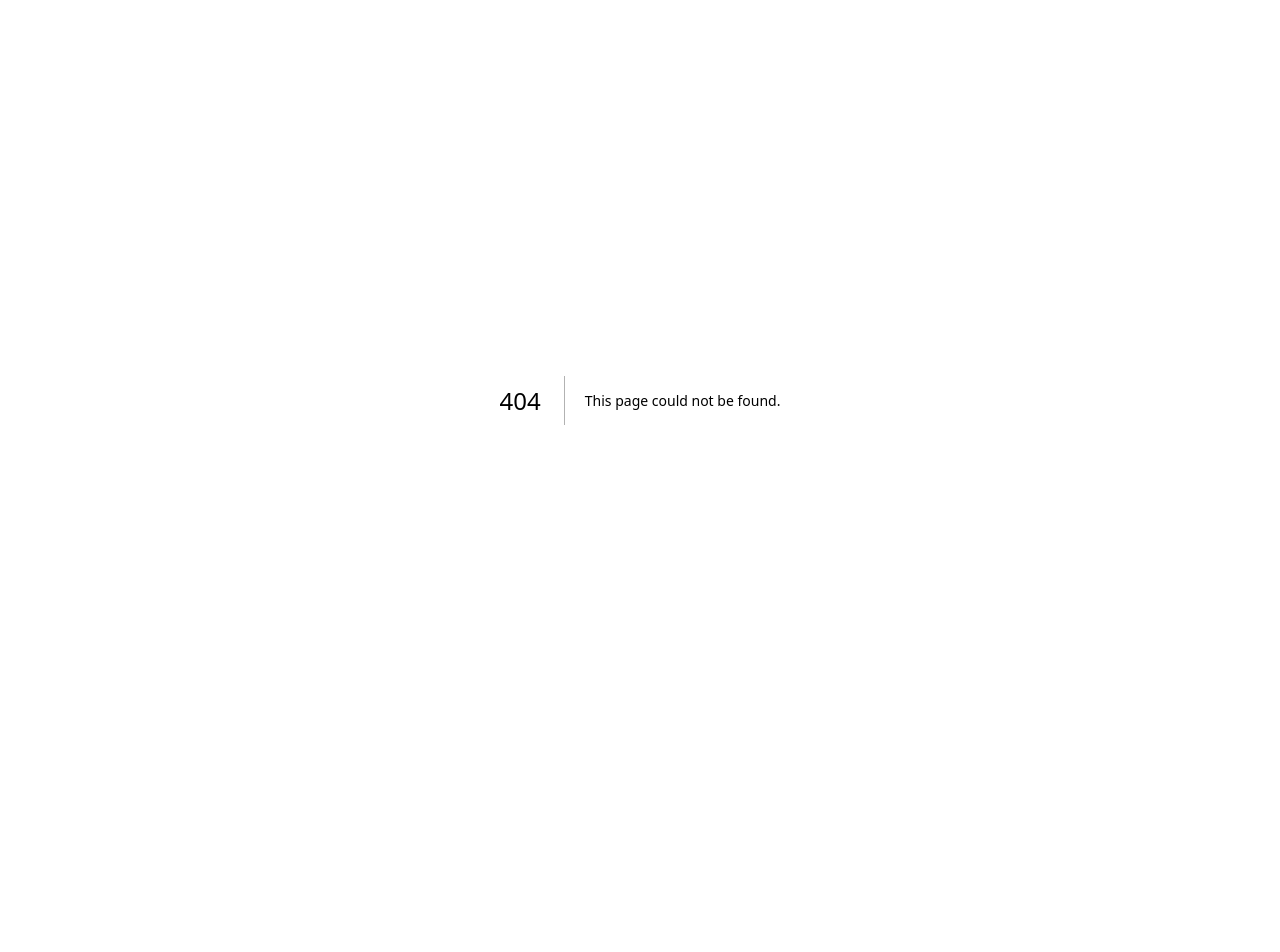
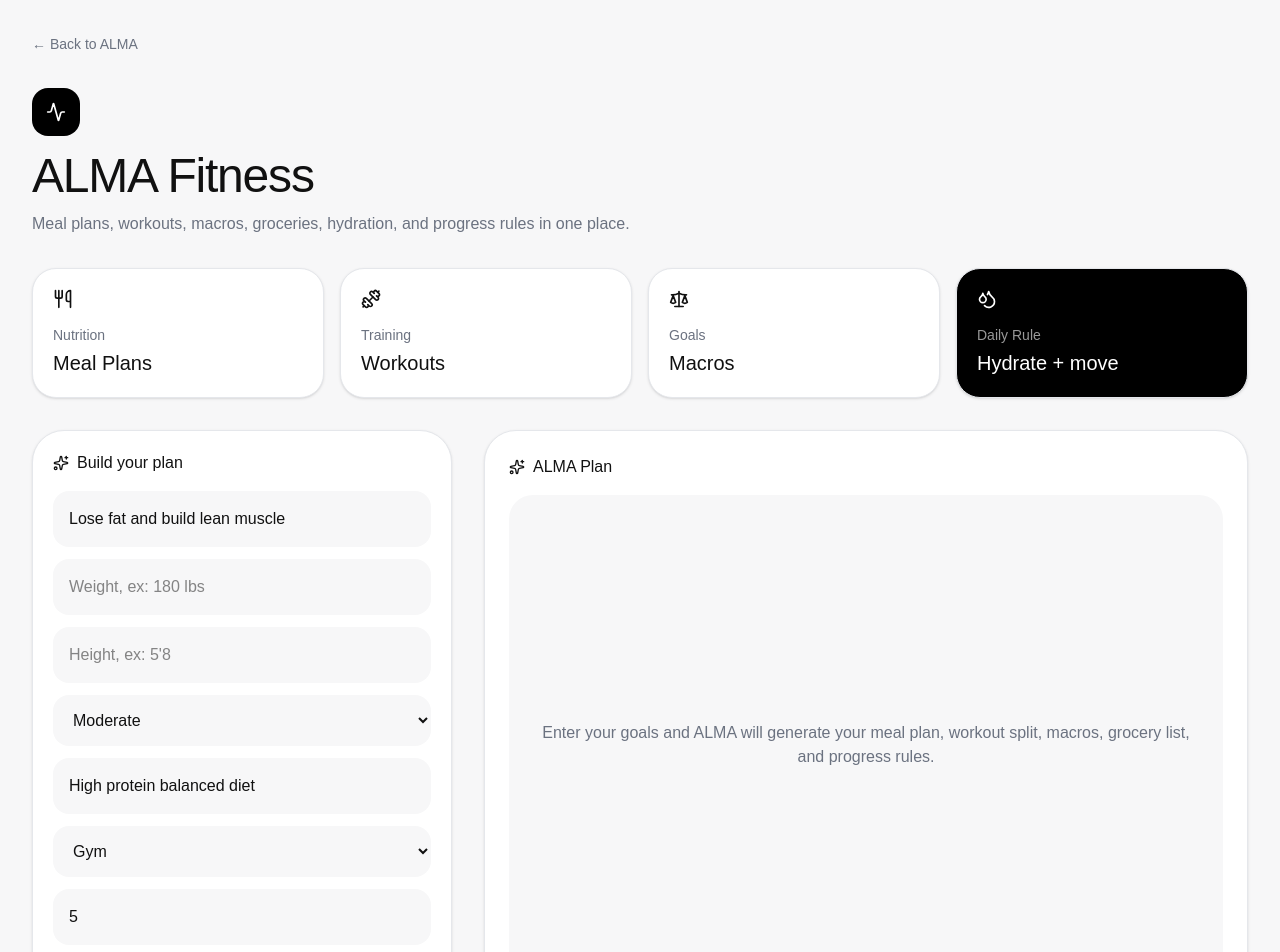
Before and after one commit to seaintCO/usaalma, a Next.js app: page /fitness in a window 1280 px wide. Before the commit this address had no page. Shown: the top 952 px of the page. Before the commit the page ends 800 px from the top, so only its background shows below. Built offline with nearby package versions, Linux system fonts and the light colour scheme.

Commit message:
Add ALMA Fitness module

```diff
--- /dev/null
+++ b/app/api/fitness/generate/route.ts
@@ -0,0 +1,73 @@
+import { NextResponse } from "next/server";
+import OpenAI from "openai";
+import { requirePaidUser } from "@/lib/api/requirePaidUser";
+
+export async function POST(req: Request) {
+  const { error } = await requirePaidUser();
+  if (error) return error;
+
+  const data = await req.json();
+
+  if (!process.env.OPENAI_API_KEY) {
+    return NextResponse.json({ error: "Missing OPENAI_API_KEY" }, { status: 500 });
+  }
+
+  const client = new OpenAI({ apiKey: process.env.OPENAI_API_KEY });
+
+  const result:any = await client.responses.create({
+    model: process.env.ALMA_MODEL || "gpt-5.5",
+    input: `
+You are ALMA Fitness, a premium health, meal planning, and workout assistant.
+
+Create a personalized plan from this data:
+
+Goal: ${data.goal}
+Weight: ${data.weight}
+Height: ${data.height}
+Activity level: ${data.activity}
+Diet preference: ${data.diet}
+Workout equipment: ${data.equipment}
+Days per week: ${data.days}
+Notes: ${data.notes}
+
+Create a classy, practical plan.
+
+Do not use markdown hashtags.
+Do not use asterisks.
+Do not sound robotic.
+
+Use this structure:
+
+Daily Target
+Calories:
+Protein:
+Carbs:
+Fats:
+Water:
+
+Meal Plan
+Breakfast:
+Lunch:
+Dinner:
+Snacks:
+
+Workout Plan
+Day 1:
+Day 2:
+Day 3:
+Day 4:
+Day 5:
+
+Grocery List
+List the main foods to buy.
+
+Progress Rules
+Explain how to adjust weekly.
+
+Important Note
+This is general wellness guidance, not medical advice.
+`
+  });
+
+  return NextResponse.json({ success: true, plan: result.output_text });
+}
--- a/app/dashboard/page.tsx
+++ b/app/dashboard/page.tsx
@@ -3,7 +3,7 @@
 import {
   ArrowUp, Calendar, CheckCircle2, CreditCard, FileText, FolderOpen,
   Menu, Mic, Paperclip, PenSquare, PlusCircle, ReceiptText,
-  Search, Settings, Store, Users, ImageIcon, Camera
+  Search, Settings, Store, Users, ImageIcon, Camera, Activity
 } from "lucide-react";
 import { useEffect, useRef, useState } from "react";
 
@@ -281,6 +281,7 @@ export default function DashboardPage() {
 
           <div className="mx-2 my-6 h-px bg-[#E5E7EB]" />
 
+          <a href="/fitness" className="flex items-center gap-2.5 rounded-lg px-2 py-1.5 text-[#6B7280] hover:bg-gray-200 hover:text-black"><Activity className="h-4 w-4" />Fitness</a>
           <a href="/finance" className="flex items-center gap-2.5 rounded-lg px-2 py-1.5 text-[#6B7280] hover:bg-gray-200 hover:text-black"><CreditCard className="h-4 w-4" />Finance</a>
           <a href="/images" className="flex items-center gap-2.5 rounded-lg px-2 py-1.5 text-[#6B7280] hover:bg-gray-200 hover:text-black"><ImageIcon className="h-4 w-4" />Images</a>
           <a href="/creative" className="flex items-center gap-2.5 rounded-lg px-2 py-1.5 text-[#6B7280] hover:bg-gray-200 hover:text-black"><Settings className="h-4 w-4" />Creative Studio</a>
--- /dev/null
+++ b/app/fitness/page.tsx
@@ -0,0 +1,146 @@
+"use client";
+
+import { useState } from "react";
+import { Activity, Dumbbell, Sparkles, Utensils, Droplets, Scale } from "lucide-react";
+
+function cleanText(text:string) {
+  return text.replace(/^#{1,6}\s?/gm, "").replace(/\*\*/g, "").replace(/\*/g, "").trim();
+}
+
+export default function FitnessPage() {
+  const [form, setForm] = useState({
+    goal: "Lose fat and build lean muscle",
+    weight: "",
+    height: "",
+    activity: "Moderate",
+    diet: "High protein balanced diet",
+    equipment: "Gym",
+    days: "5",
+    notes: "",
+  });
+
+  const [plan, setPlan] = useState("");
+  const [loading, setLoading] = useState(false);
+
+  async function generatePlan() {
+    setLoading(true);
+    setPlan("");
+
+    const res = await fetch("/api/fitness/generate", {
+      method: "POST",
+      headers: { "Content-Type": "application/json" },
+      body: JSON.stringify(form),
+    });
+
+    const data = await res.json();
+    setPlan(data.plan || data.error || "Could not generate plan.");
+    setLoading(false);
+  }
+
+  function update(key:string, value:string) {
+    setForm((prev) => ({ ...prev, [key]: value }));
+  }
+
+  return (
+    <main className="min-h-screen bg-[#F7F7F8] px-4 py-8 text-[#111111] md:px-8">
+      <div className="mx-auto max-w-7xl">
+        <a href="/dashboard" className="text-sm text-[#6B7280] hover:text-black">← Back to ALMA</a>
+
+        <div className="mt-8 flex flex-col justify-between gap-6 md:flex-row md:items-end">
+          <div>
+            <div className="mb-4 flex h-12 w-12 items-center justify-center rounded-2xl bg-black text-white">
+              <Activity className="h-5 w-5" />
+            </div>
+            <h1 className="text-4xl font-medium tracking-tight md:text-5xl">ALMA Fitness</h1>
+            <p className="mt-3 max-w-2xl text-[#6B7280]">
+              Meal plans, workouts, macros, groceries, hydration, and progress rules in one place.
+            </p>
+          </div>
+        </div>
+
+        <section className="mt-8 grid gap-4 md:grid-cols-4">
+          <div className="rounded-[1.5rem] border border-[#E5E7EB] bg-white p-5 shadow-sm">
+            <Utensils className="mb-4 h-5 w-5" />
+            <div className="text-sm text-[#6B7280]">Nutrition</div>
+            <div className="mt-1 text-xl font-medium">Meal Plans</div>
+          </div>
+
+          <div className="rounded-[1.5rem] border border-[#E5E7EB] bg-white p-5 shadow-sm">
+            <Dumbbell className="mb-4 h-5 w-5" />
+            <div className="text-sm text-[#6B7280]">Training</div>
+            <div className="mt-1 text-xl font-medium">Workouts</div>
+          </div>
+
+          <div className="rounded-[1.5rem] border border-[#E5E7EB] bg-white p-5 shadow-sm">
+            <Scale className="mb-4 h-5 w-5" />
+            <div className="text-sm text-[#6B7280]">Goals</div>
+            <div className="mt-1 text-xl font-medium">Macros</div>
+          </div>
+
+          <div className="rounded-[1.5rem] border border-[#E5E7EB] bg-black p-5 text-white shadow-sm">
+            <Droplets className="mb-4 h-5 w-5" />
+            <div className="text-sm text-white/60">Daily Rule</div>
+            <div className="mt-1 text-xl font-medium">Hydrate + move</div>
+          </div>
+        </section>
+
+        <div className="mt-8 grid gap-8 lg:grid-cols-[420px_1fr]">
+          <section className="rounded-[2rem] border border-[#E5E7EB] bg-white p-5 shadow-sm">
+            <div className="mb-4 flex items-center gap-2 font-medium">
+              <Sparkles className="h-4 w-4" />
+              Build your plan
+            </div>
+
+            <div className="space-y-3">
+              <input value={form.goal} onChange={(e) => update("goal", e.target.value)} placeholder="Goal" className="w-full rounded-2xl bg-[#F7F7F8] p-4 outline-none" />
+              <input value={form.weight} onChange={(e) => update("weight", e.target.value)} placeholder="Weight, ex: 180 lbs" className="w-full rounded-2xl bg-[#F7F7F8] p-4 outline-none" />
+              <input value={form.height} onChange={(e) => update("height", e.target.value)} placeholder="Height, ex: 5'8" className="w-full rounded-2xl bg-[#F7F7F8] p-4 outline-none" />
+
+              <select value={form.activity} onChange={(e) => update("activity", e.target.value)} className="w-full rounded-2xl bg-[#F7F7F8] p-4 outline-none">
+                <option>Low</option>
+                <option>Moderate</option>
+                <option>High</option>
+                <option>Athlete</option>
+              </select>
+
+              <input value={form.diet} onChange={(e) => update("diet", e.target.value)} placeholder="Diet preference" className="w-full rounded-2xl bg-[#F7F7F8] p-4 outline-none" />
+
+              <select value={form.equipment} onChange={(e) => update("equipment", e.target.value)} className="w-full rounded-2xl bg-[#F7F7F8] p-4 outline-none">
+                <option>Gym</option>
+                <option>Home</option>
+                <option>Dumbbells only</option>
+                <option>Bodyweight only</option>
+                <option>Soccer / athlete training</option>
+              </select>
+
+              <input value={form.days} onChange={(e) => update("days", e.target.value)} placeholder="Workout days per week" className="w-full rounded-2xl bg-[#F7F7F8] p-4 outline-none" />
+
+              <textarea value={form.notes} onChange={(e) => update("notes", e.target.value)} placeholder="Notes: foods you like, injuries, schedule, budget..." className="min-h-28 w-full rounded-2xl bg-[#F7F7F8] p-4 outline-none" />
+            </div>
+
+            <button onClick={generatePlan} disabled={loading} className="mt-4 w-full rounded-2xl bg-black px-5 py-4 text-sm font-medium text-white disabled:opacity-50">
+              {loading ? "Generating plan..." : "Generate fitness plan"}
+            </button>
+          </section>
+
+          <section className="rounded-[2rem] border border-[#E5E7EB] bg-white p-6 shadow-sm">
+            <div className="mb-4 flex items-center gap-2 font-medium">
+              <Sparkles className="h-4 w-4" />
+              ALMA Plan
+            </div>
+
+            {!plan ? (
+              <div className="flex min-h-[500px] items-center justify-center rounded-3xl bg-[#F7F7F8] p-8 text-center text-[#6B7280]">
+                Enter your goals and ALMA will generate your meal plan, workout split, macros, grocery list, and progress rules.
+              </div>
+            ) : (
+              <div className="whitespace-pre-wrap rounded-3xl bg-[#F7F7F8] p-6 text-sm leading-7">
+                {cleanText(plan)}
+              </div>
+            )}
+          </section>
+        </div>
+      </div>
+    </main>
+  );
+}
```
